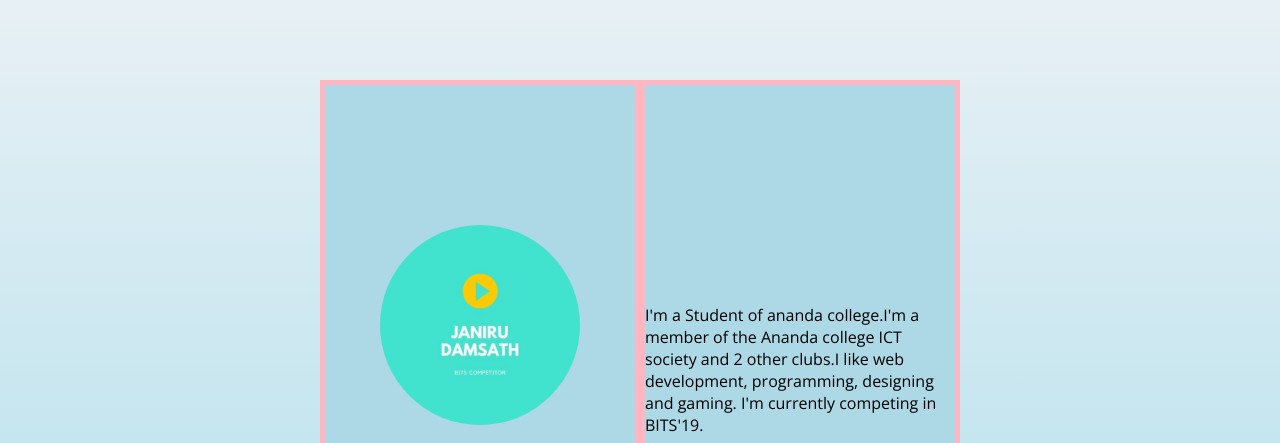
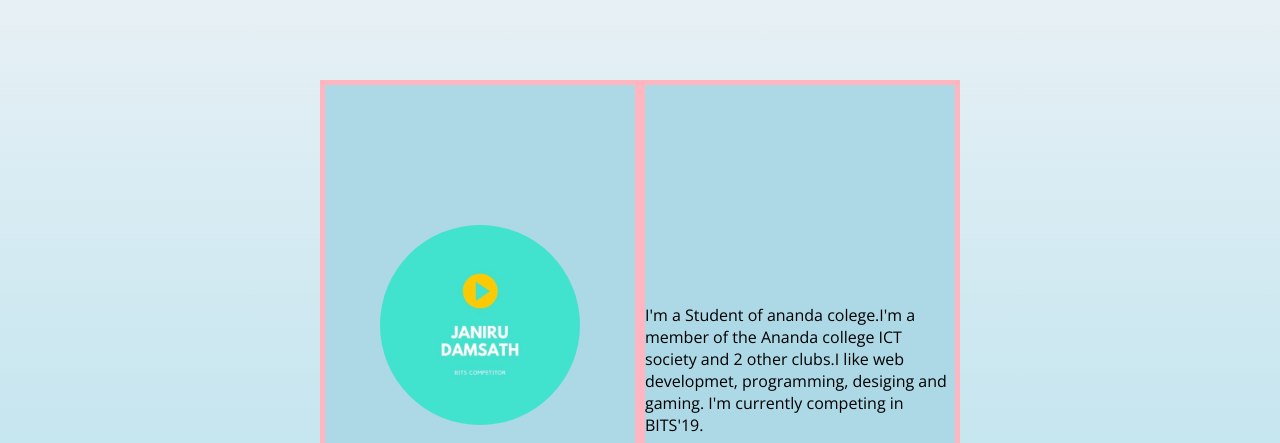
Before and after one commit to JANIRU11/My-Porfolio-Website, a plain HTML site: page index.html in a window 1280 px wide. Shown: the top 443 px of the page. Drawn offline with nearby package versions, Linux system fonts and the light colour scheme.

Commit message:
Update index.html

```diff
--- a/index.html
+++ b/index.html
@@ -18,8 +18,8 @@
 
     <div class="right">
 <p class="bio">
-I'm a Student of ananda college.I'm a member of the Ananda college ICT society
-and 2 other clubs.I like web development, programming, designing and gaming.
+I'm a Student of ananda colege.I'm a member of the Ananda college ICT society
+and 2 other clubs.I like web developmet, programming, desiging and gaming.
  I'm currently competing in BITS'19.
 </p>
       <ul class="social-links">
```
